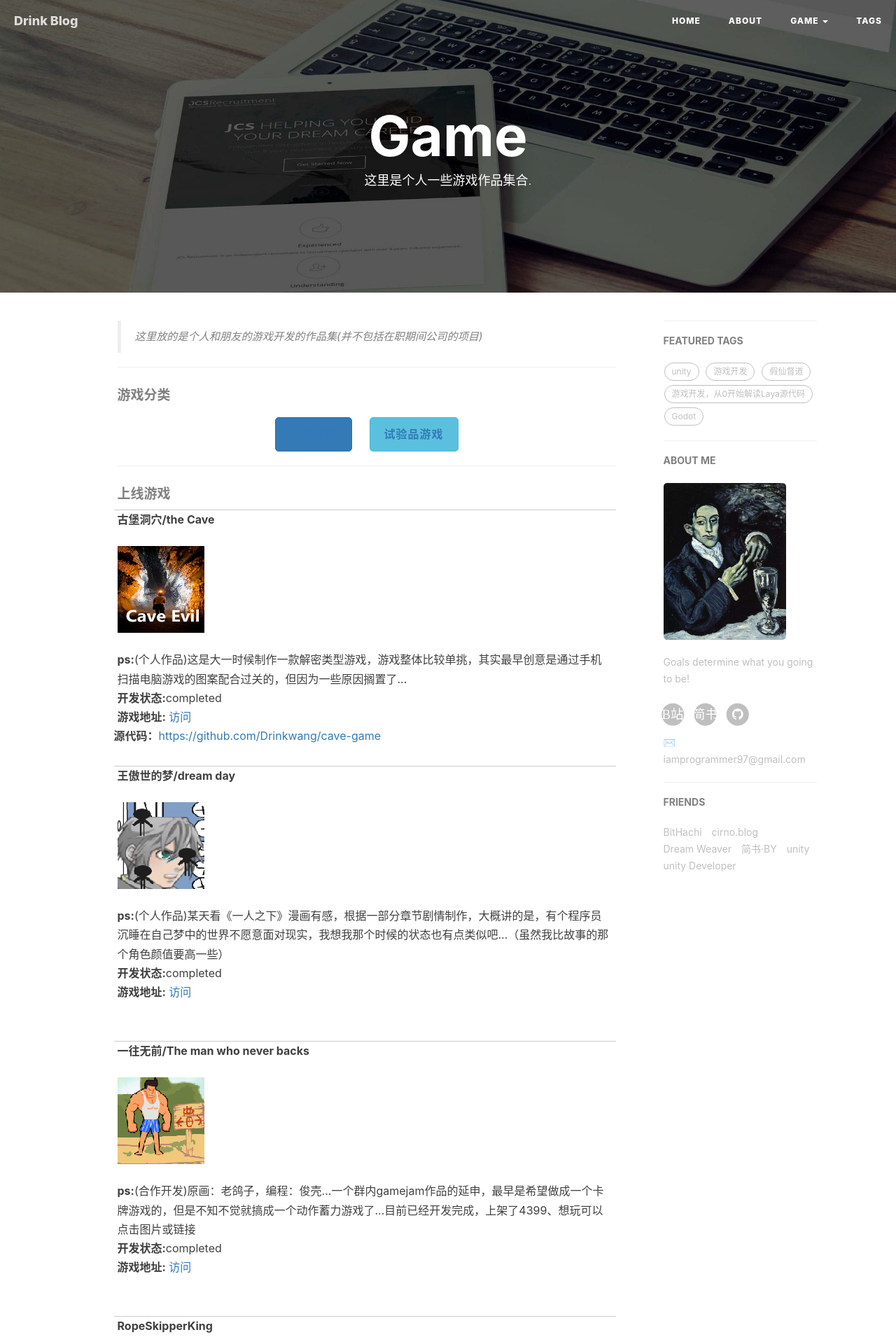
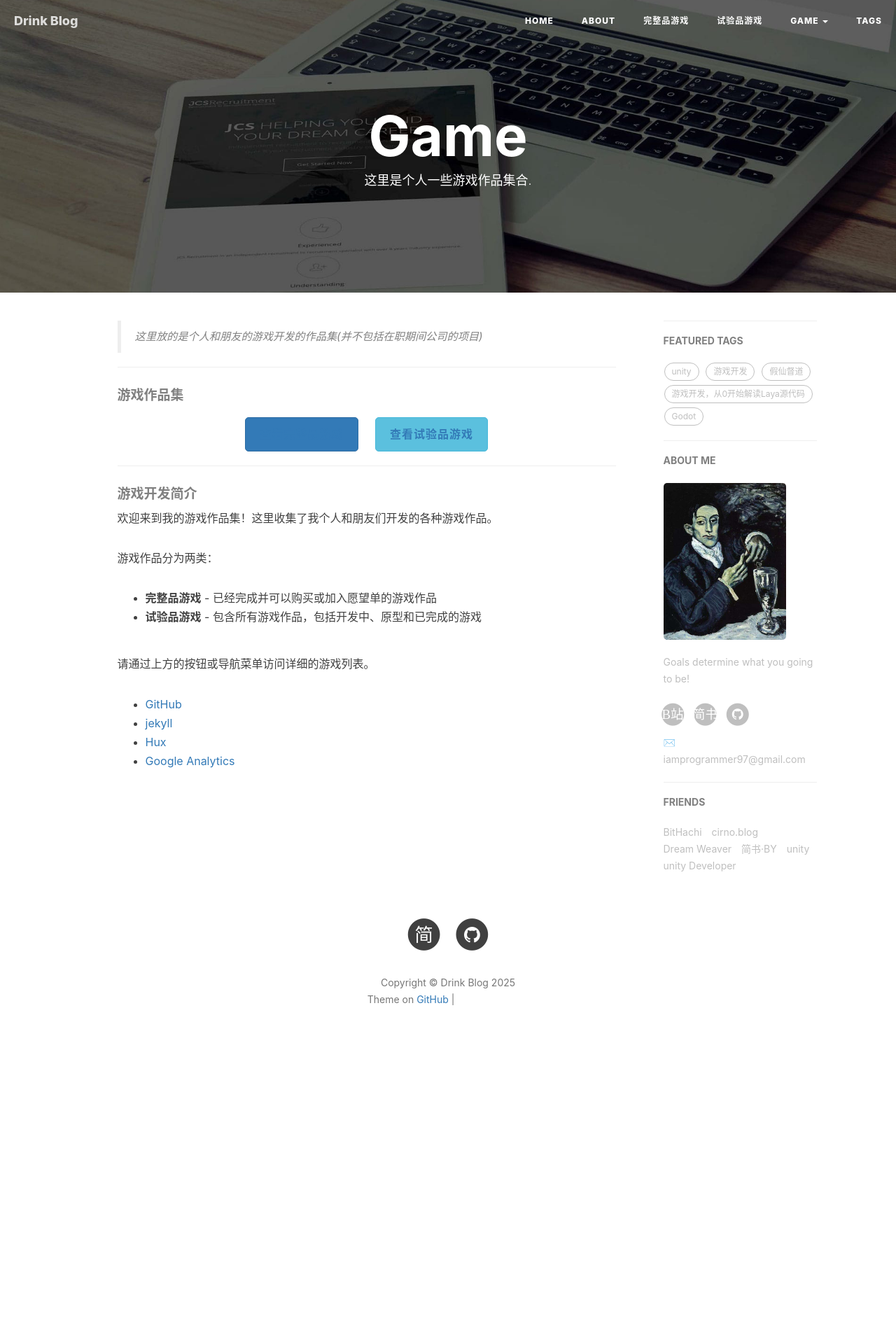
Before and after one commit to Drinkwang/jekyll2, a Jekyll site: the page built from game.html, in a window 1280 px wide. Shown: the top 1920 px of the page at 70% size. Built offline with Jekyll 4.4.1, drawn with Linux system fonts in a browser that asks for light colours; nearby versions of some CDN libraries; comment, search, counter and statistics services are not loaded; after the commit the page ends 1532 px from its top, so only the background shows below that; some of the changed text lies outside the part shown; grey boxes are pictures that could not be loaded.

Commit message:
修改页面

```diff
--- a/_config.yml
+++ b/_config.yml
@@ -111,7 +111,24 @@
 
 #Games
 games: [
-
+    {
+        title: "深空孤影/Lone Echo in Deep Space",
+        image: "/assets/game/deepspace.png",
+        status: "completed",
+        words: "一款太空探险游戏，玩家将在深空中探索未知的星球和神秘的太空站。",
+        href: "https://store.steampowered.com/app/2593650",
+        reserved1: "<div style=\"font-weight: bold;display: inline;\" >Steam商店页面：</div><a href=\"https://store.steampowered.com/app/2593650\" >https://store.steampowered.com/app/2593650</a>",
+        reserved2: "null"
+    },
+    {
+        title: "未命名项目/Unnamed Project",
+        image: "/assets/game/unnamed.png",
+        status: "devolopment",
+        words: "一个正在开发中的新项目，敬请期待。",
+        href: "https://store.steampowered.com/app/3155310/_/",
+        reserved1: "<div style=\"font-weight: bold;display: inline;\" >Steam商店页面：</div><a href=\"https://store.steampowered.com/app/3155310/_/\" >https://store.steampowered.com/app/3155310/_/</a>",
+        reserved2: "null"
+    },
     {
         title: "古堡洞穴/the Cave",
         image: "/assets/game/caveEvil.png",
--- a/_includes/nav.html
+++ b/_includes/nav.html
@@ -24,10 +24,10 @@
                     <li class="dropdown">
                         <a href="{{ page.url | prepend: site.baseurl }}" class="dropdown-toggle" data-toggle="dropdown" role="button" aria-haspopup="true" aria-expanded="false">{{ page.title }} <span class="caret"></span></a>
                         <ul class="dropdown-menu">
-                            <li><a href="{{ page.url | prepend: site.baseurl }}#online-games">上线游戏</a></li>
-                            <li><a href="{{ page.url | prepend: site.baseurl }}#experimental-games">试验品游戏</a></li>
+                            <li><a href="{{ site.baseurl }}/complete-games.html">完整品游戏</a></li>
+                            <li><a href="{{ site.baseurl }}/experimental-games.html">试验品游戏</a></li>
                             <li role="separator" class="divider"></li>
-                            <li><a href="{{ page.url | prepend: site.baseurl }}">所有游戏</a></li>
+                            <li><a href="{{ page.url | prepend: site.baseurl }}">游戏主页</a></li>
                         </ul>
                     </li>
                     {% else %}
--- /dev/null
+++ b/complete-games.html
@@ -0,0 +1,106 @@
+---
+layout: page
+title: "完整品游戏"
+description: "这里是已经完成的游戏作品集合."
+header-img: "img/post-bg-rwd.jpg"
+---
+
+<!-- Chinese Version -->
+<div class="zh post-container">
+
+    <!--copied from markdown -->
+    <blockquote><p>这里放的是已经完成的游戏作品，可以直接购买或加入愿望单<br>
+    </blockquote>
+
+    <!-- Games List -->
+    {% if site.games %}
+    <hr>
+    <h5>完整品游戏列表</h5>
+    <ul class="list-inline">
+        {% for game in site.games %}
+            {% if game.status == "completed" %}
+                <div style="height:2px;border-bottom:1px #ccc solid;"></div>
+                <li><div style="font-weight: bold;display: inline;">{{game.title}}</div</li>
+                <br/>
+                <div>
+                </div>
+                <a href="{{ game.href }}"	style="float:left">
+                <img style="text-align:left"	src="{{game.image}}"/>
+                </a>
+
+                <li><div style="font-weight: bold;display: inline;">ps:</div>{{game.words}}</li>
+                <li><div style="font-weight: bold;display: inline;">开发状态:</div>{{game.status}}</li>
+                <br/>
+                <li><div style="font-weight: bold;display: inline;">游戏地址:</div>
+                {% if game.href %}
+                <a href="{{game.href}}">访问</a>
+                {% else %}
+                <s>}">暂时无法访问</s>
+                {% endif %}
+                </li>
+                <br/>
+
+                {% if game.reserved1 != "null" %}
+                {{game.reserved1}}
+                {% else %}
+                {% endif %}
+                <br/>
+                {% if game.reserved2 != "null" %}
+                {{game.reserved2}}
+                {% else %}
+                {% endif %}
+                <br/>
+            {% endif %}
+        {% endfor %}
+    </ul>
+    {% endif %}
+
+    <ul>
+        <li><a href="https://github.com">GitHub</a></li>
+        <li><a href="http://jekyll.com.cn/">jekyll</a></li>
+        <li><a href="http://huangxuan.me/">Hux</a></li>
+        <li><a href="https://analytics.google.com/analytics">Google Analytics</a></li>
+    </ul>
+</div>
+
+<!-- Handle Language Change -->
+<script type="text/javascript">
+    // get nodes
+    var $zh = document.querySelector(".zh");
+    var $en = document.querySelector(".en");
+    var $select = document.querySelector("select");
+
+    // Changes at v1.8.1: include lang flag as a url query. This interop well with catalog hash anchors.
+    // && (lang !== "")
+    // detect lang from hash
+    // var lang = self.location.hash.match(/lang=(\w+)/i);
+    // lang = (lang && lang[1]) || "";
+    // // then detect lang from url query
+    // var lang = self.location.search.match(/lang=(\w+)/i);
+    // lang = (lang && lang[1]) || "";
+    // // then detect lang from cookie
+    // var lang = getCookie("onLanChange_Language");
+    // lang = lang || (navigator.language && navigator.language.match(/zh/i) ? "zh" : "");
+
+    // set a cookie for future lang setting
+    // document.cookie = "onLanChange_Language=" + lang;
+    // // if lang is not set, set it to default: en
+    // if(lang == ""){
+    //     lang = "zh"
+    // }
+    // // set lang
+    // self.location.href = updateQueryString('lang', lang);
+
+    function onLanChange(index){
+        if(index == 0){
+            $zh.style.display = "block";
+            $en.style.display = "none";
+        }else{
+            $en.style.display = "block";
+            $zh.style.display = "none";
+        }
+    }
+
+    // init
+    // _render();
+</script>
--- /dev/null
+++ b/experimental-games.html
@@ -0,0 +1,106 @@
+---
+layout: page
+title: "试验品游戏"
+description: "这里是试验品游戏作品集合."
+header-img: "img/post-bg-rwd.jpg"
+---
+
+<!-- Chinese Version -->
+<div class="zh post-container">
+
+    <!--copied from markdown -->
+    <blockquote><p>这里展示的是试验品游戏，包括开发中、原型阶段的游戏作品<br>
+    </blockquote>
+
+    <!-- Games List -->
+    {% if site.games %}
+    <hr>
+    <h5>试验品游戏列表</h5>
+    <ul class="list-inline">
+        {% for game in site.games %}
+            {% if game.status != "completed" %}
+                <div style="height:2px;border-bottom:1px #ccc solid;"></div>
+                <li><div style="font-weight: bold;display: inline;">{{game.title}}</div</li>
+                <br/>
+                <div>
+                </div>
+                <a href="{{ game.href }}"	style="float:left">
+                <img style="text-align:left"	src="{{game.image}}"/>
+                </a>
+
+                <li><div style="font-weight: bold;display: inline;">ps:</div>{{game.words}}</li>
+                <li><div style="font-weight: bold;display: inline;">开发状态:</div>{{game.status}}</li>
+                <br/>
+                <li><div style="font-weight: bold;display: inline;">游戏地址:</div>
+                {% if game.href %}
+                <a href="{{game.href}}">访问</a>
+                {% else %}
+                <s>}">暂时无法访问</s>
+                {% endif %}
+                </li>
+                <br/>
+
+                {% if game.reserved1 != "null" %}
+                {{game.reserved1}}
+                {% else %}
+                {% endif %}
+                <br/>
+                {% if game.reserved2 != "null" %}
+                {{game.reserved2}}
+                {% else %}
+                {% endif %}
+                <br/>
+            {% endif %}
+        {% endfor %}
+    </ul>
+    {% endif %}
+
+    <ul>
+        <li><a href="https://github.com">GitHub</a></li>
+        <li><a href="http://jekyll.com.cn/">jekyll</a></li>
+        <li><a href="http://huangxuan.me/">Hux</a></li>
+        <li><a href="https://analytics.google.com/analytics">Google Analytics</a></li>
+    </ul>
+</div>
+
+<!-- Handle Language Change -->
+<script type="text/javascript">
+    // get nodes
+    var $zh = document.querySelector(".zh");
+    var $en = document.querySelector(".en");
+    var $select = document.querySelector("select");
+
+    // Changes at v1.8.1: include lang flag as a url query. This interop well with catalog hash anchors.
+    // && (lang !== "")
+    // detect lang from hash
+    // var lang = self.location.hash.match(/lang=(\w+)/i);
+    // lang = (lang && lang[1]) || "";
+    // // then detect lang from url query
+    // var lang = self.location.search.match(/lang=(\w+)/i);
+    // lang = (lang && lang[1]) || "";
+    // // then detect lang from cookie
+    // var lang = getCookie("onLanChange_Language");
+    // lang = lang || (navigator.language && navigator.language.match(/zh/i) ? "zh" : "");
+
+    // set a cookie for future lang setting
+    // document.cookie = "onLanChange_Language=" + lang;
+    // // if lang is not set, set it to default: en
+    // if(lang == ""){
+    //     lang = "zh"
+    // }
+    // // set lang
+    // self.location.href = updateQueryString('lang', lang);
+
+    function onLanChange(index){
+        if(index == 0){
+            $zh.style.display = "block";
+            $en.style.display = "none";
+        }else{
+            $en.style.display = "block";
+            $zh.style.display = "none";
+        }
+    }
+
+    // init
+    // _render();
+</script>
--- a/game.html
+++ b/game.html
@@ -25,7 +25,7 @@
 	 <!-- Friends Blog -->
                 {% if site.games %}
                 <hr>
-                <h5>游戏分类</h5>
+                <h5>游戏作品集</h5>
                 <style>
                     .game-categories {
                         margin: 20px 0;
@@ -37,98 +37,21 @@
                         font-size: 16px;
                         border-radius: 5px;
                     }
-                    .section-title {
-                        margin-top: 30px;
-                        padding-bottom: 10px;
-                        border-bottom: 2px solid #eee;
-                    }
                 </style>
                 <div class="game-categories">
-                    <a href="#online-games" class="btn btn-primary">上线游戏</a>
-                    <a href="#experimental-games" class="btn btn-info">试验品游戏</a>
+                    <a href="{{ site.baseurl }}/complete-games.html" class="btn btn-primary">查看完整品游戏</a>
+                    <a href="{{ site.baseurl }}/experimental-games.html" class="btn btn-info">查看试验品游戏</a>
                 </div>
 
-                <hr id="online-games">
-                <h5>上线游戏</h5>
-                <!-- 上线游戏列表 -->
-                <ul class="list-inline">
-                    {% for game in site.games %}
-                        {% if game.status == "completed" %}
-                            <div style="height:2px;border-bottom:1px #ccc solid;"></div>
-                            <li><div style="font-weight: bold;display: inline;">{{game.title}}</div</li>
-                            <br/>
-                            <div>
-                            </div>
-                            <a href="{{ game.href }}"	style="float:left">
-                            <img style="text-align:left"	src="{{game.image}}"/>
-                            </a>
-
-                            <li><div style="font-weight: bold;display: inline;">ps:</div>{{game.words}}</li>
-                            <li><div style="font-weight: bold;display: inline;">开发状态:</div>{{game.status}}</li>
-                            <br/>
-                            <li><div style="font-weight: bold;display: inline;">游戏地址:</div>
-                            {% if game.href %}
-                            <a href="{{game.href}}">访问</a>
-                            {% else %}
-                            <s>}">暂时无法访问</s>
-                            {% endif %}
-                            </li>
-                            <br/>
-
-                            {% if game.reserved1 != "null" %}
-                            {{game.reserved1}}
-                            {% else %}
-                            {% endif %}
-                            <br/>
-                            {% if game.reserved2 != "null" %}
-                            {{game.reserved2}}
-                            {% else %}
-                            {% endif %}
-                            <br/>
-                        {% endif %}
-                    {% endfor %}
+                <hr>
+                <h5>游戏开发简介</h5>
+                <p>欢迎来到我的游戏作品集！这里收集了我个人和朋友们开发的各种游戏作品。</p>
+                <p>游戏作品分为两类：</p>
+                <ul>
+                    <li><strong>完整品游戏</strong> - 已经完成并可以购买或加入愿望单的游戏作品</li>
+                    <li><strong>试验品游戏</strong> - 包含所有游戏作品，包括开发中、原型和已完成的游戏</li>
                 </ul>
-
-                <hr id="experimental-games">
-                <h5>试验品游戏</h5>
-                <!-- 试验品游戏列表 -->
-                <ul class="list-inline">
-                    {% for game in site.games %}
-                        {% if game.status != "completed" %}
-                            <div style="height:2px;border-bottom:1px #ccc solid;"></div>
-                            <li><div style="font-weight: bold;display: inline;">{{game.title}}</div</li>
-                            <br/>
-                            <div>
-                            </div>
-                            <a href="{{ game.href }}"	style="float:left">
-                            <img style="text-align:left"	src="{{game.image}}"/>
-                            </a>
-
-                            <li><div style="font-weight: bold;display: inline;">ps:</div>{{game.words}}</li>
-                            <li><div style="font-weight: bold;display: inline;">开发状态:</div>{{game.status}}</li>
-                            <br/>
-                            <li><div style="font-weight: bold;display: inline;">游戏地址:</div>
-                            {% if game.href %}
-                            <a href="{{game.href}}">访问</a>
-                            {% else %}
-                            <s>}">暂时无法访问</s>
-                            {% endif %}
-                            </li>
-                            <br/>
-
-                            {% if game.reserved1 != "null" %}
-                            {{game.reserved1}}
-                            {% else %}
-                            {% endif %}
-                            <br/>
-                            {% if game.reserved2 != "null" %}
-                            {{game.reserved2}}
-                            {% else %}
-                            {% endif %}
-                            <br/>
-                        {% endif %}
-                    {% endfor %}
-                </ul>
+                <p>请通过上方的按钮或导航菜单访问详细的游戏列表。</p>
                 {% endif %}
     <ul>
         <li><a href="https://github.com">GitHub</a></li>
```
Also changed, not shown: assets/game/deepspace.png (added), assets/game/unnamed.png (added), 1 other file.
